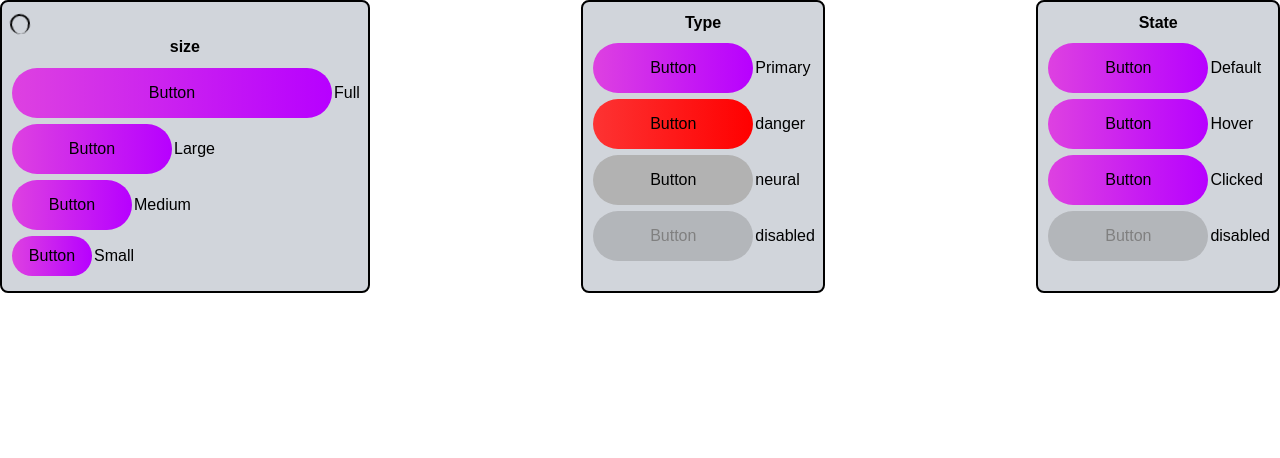
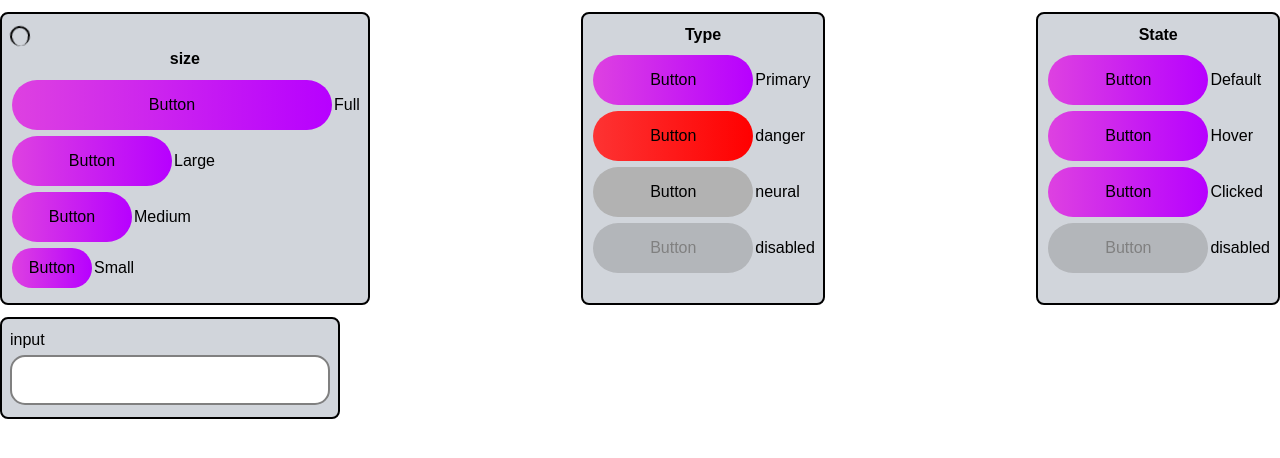
Before and after one commit to VQTss/find-house-FE, a React (Vite) app: page /layout in a window 1280 px wide. Shown: the top 458 px of the page. Built offline with nearby package versions, Linux system fonts and the light colour scheme.

Commit message:
create inputRaw & input.css

```diff
--- /dev/null
+++ b/src/components/input/InputRaw.tsx
@@ -0,0 +1,20 @@
+
+import React from 'react'
+import "./input.css"
+
+interface InputRawProps {
+    title: string;
+    type?: string;
+    placeholder?: string;
+    className?: string;
+}
+const InputRaw: React.FC<InputRawProps> = ({ title, type, placeholder, className }) => {
+    return (
+        <div className='container'>
+            <label >{title}</label>
+            <input className={`inputRaw ${className}`} placeholder={placeholder} type={type} />
+        </div>
+    )
+}
+
+export default InputRaw
--- /dev/null
+++ b/src/components/input/index.tsx
@@ -0,0 +1,2 @@
+import InputRaw from "./InputRaw";
+export default { InputRaw }
--- /dev/null
+++ b/src/components/input/input.css
@@ -0,0 +1,18 @@
+.container {
+    display: flex;
+    flex-direction: column;
+    gap: 6px;
+}
+
+.inputRaw {
+    padding: 3px 10px;
+    width: 320px;
+    height: 50px;
+    border-radius: 15px;
+    border: solid 2px gray;
+    outline: none;
+}
+
+.inputRaw:focus {
+    border: solid 2px rgb(78, 78, 255);
+}
--- a/src/components/input/input.tsx
+++ /dev/null
@@ -1,13 +0,0 @@
-
-import React from 'react'
-
-const Input = ({ title, type, placeholder }) => {
-    return (
-        <div className="flex flex-col">
-            <label className="relative left-3 top-7 font-bold">{title}</label>
-            <input type={type} placeholder={placeholder} className="placeholder-gray-400 px-3 pt-8 pb-2 w-80 rounded-lg bg-gray-200" />
-        </div>
-    )
-}
-
-export default Input
--- a/src/pages/Layout.tsx
+++ b/src/pages/Layout.tsx
@@ -1,13 +1,15 @@
 import React from "react";
 import { ButtonCustom } from "../components/button/index";
+import InputRaw from "../components/input/InputRaw";
 
 const box = "border-2 bg-gray-300 border-black px-2 py-3 rounded-lg"
 const title = "font-bold text-center"
+const row = "flex flex-row justify-between my-3"
 const Layout: React.FC = () => {
 
     return (
         <div>
-            <div className="flex flex-row justify-between">
+            <div className={row}>
                 <div className={box}>
                     <span className="animate-spin inline-block w-5 h-5 border-2 border-t-0 border-black rounded-full"></span>
                     <h1 className={title}>size</h1>
@@ -55,6 +57,11 @@ const Layout: React.FC = () => {
                     <br />
                 </div>
             </div>
+            <div className={row}>
+                <div className={box}>
+                    <InputRaw title="input" />
+                </div>
+            </div>
         </div>
     )
 }
--- a/src/sections/Login/ContentL.tsx
+++ b/src/sections/Login/ContentL.tsx
@@ -1,6 +1,6 @@
 import React from "react";
 import Button from "../../components/Button.tsx";
-import Input from "../../components/input/input";
+import Input from "../../components/input/InputRaw.tsx";
 
 const ContentL: React.FC = () => {
     return (
@@ -26,8 +26,6 @@ const ContentL: React.FC = () => {
 const FormLogin: React.FC = () => {
     return (
         <form className="flex flex-col items-center">
-            <Input title="Email" type="text" placeholder="Example@gmail.com" />
-            <Input title="Password" type="password" placeholder="Enter at least 8+ characters" />
             <div className="self-start mt-4 flex flex-row w-full justify-between">
                 <div>
                     <input type="checkbox" />
```
